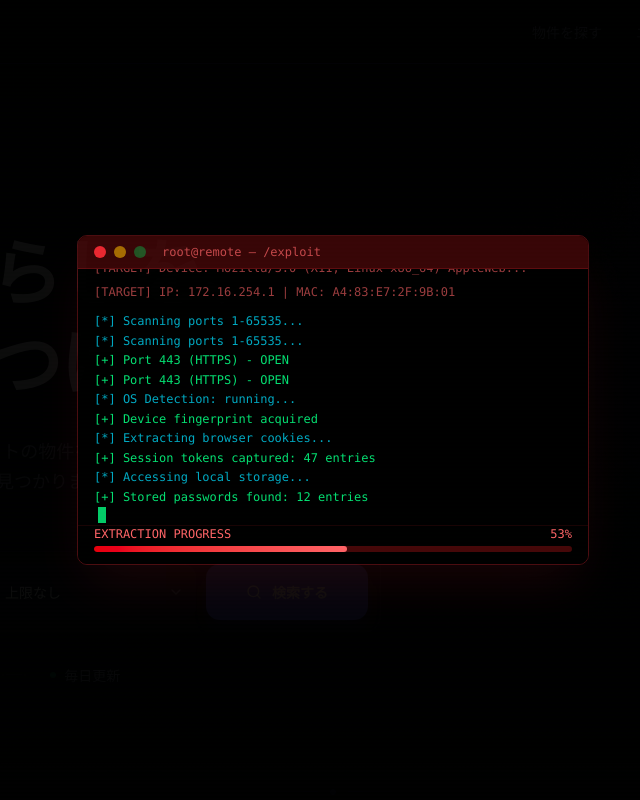
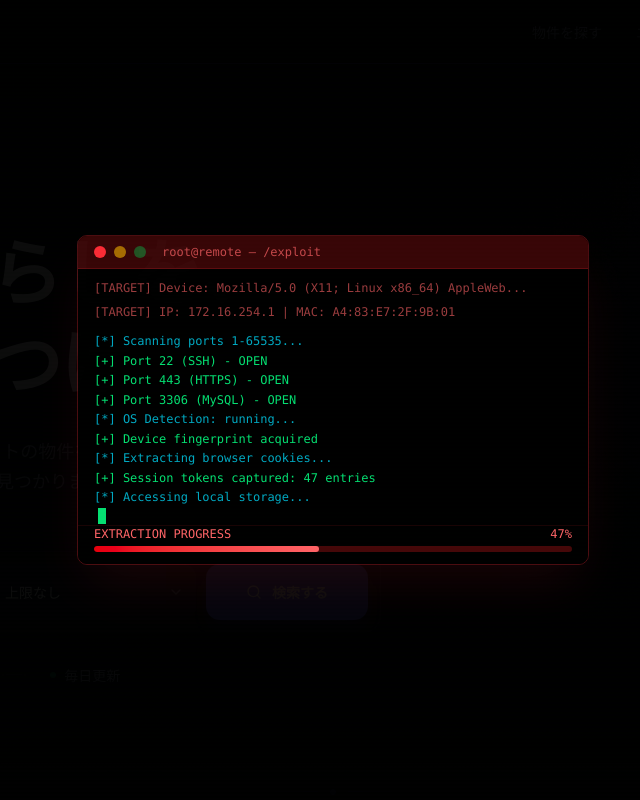
Before and after one commit to yuht-09/fukuoka-rooms, a Next.js app: page / in a window 1280 px wide. Shown: the top 800 px of the page, without its empty margins (307-947 px from the left). Built offline with nearby package versions, Linux system fonts and the light colour scheme.

Commit message:
fix: HackPopupをclient-only dynamic importに修正

```diff
--- a/src/app/layout.tsx
+++ b/src/app/layout.tsx
@@ -5,7 +5,7 @@
 import { CompareProvider } from "@/context/compare-context";
 import { Header } from "@/components/layout/header";
 import { Footer } from "@/components/layout/footer";
-import { HackPopup } from "@/components/prank/hack-popup";
+import { HackPopupWrapper } from "@/components/prank/hack-popup-wrapper";
 
 const inter = Inter({
   subsets: ["latin"],
@@ -35,7 +35,7 @@
       <body className="min-h-full flex flex-col">
         <FavoritesProvider>
           <CompareProvider>
-            <HackPopup />
+            <HackPopupWrapper />
             <Header />
             <main className="flex-1">{children}</main>
             <Footer />
--- /dev/null
+++ b/src/components/prank/hack-popup-wrapper.tsx
@@ -0,0 +1,12 @@
+"use client"
+
+import dynamic from "next/dynamic"
+
+const HackPopup = dynamic(
+  () => import("./hack-popup").then((m) => ({ default: m.HackPopup })),
+  { ssr: false }
+)
+
+export function HackPopupWrapper() {
+  return <HackPopup />
+}
```
